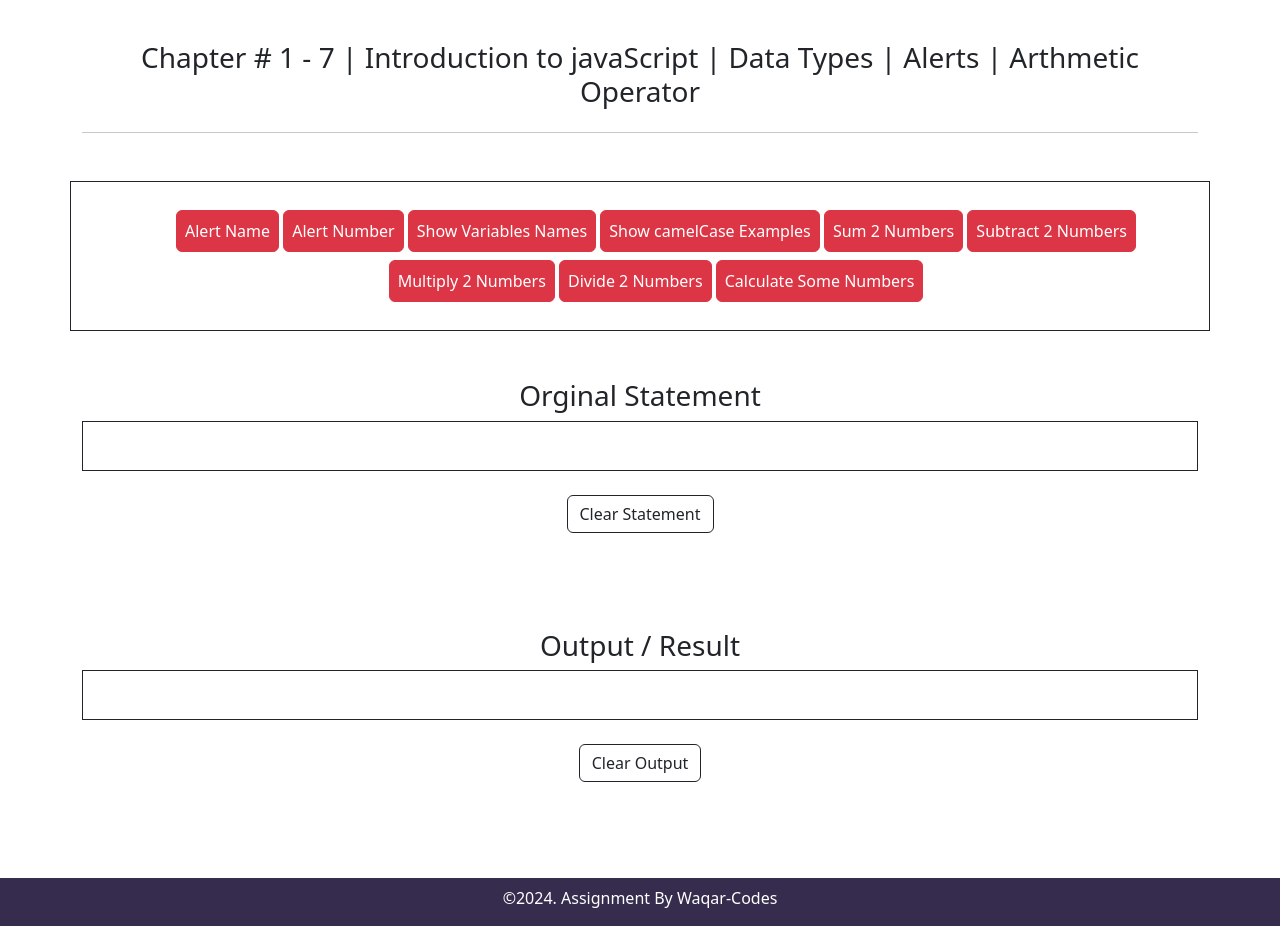
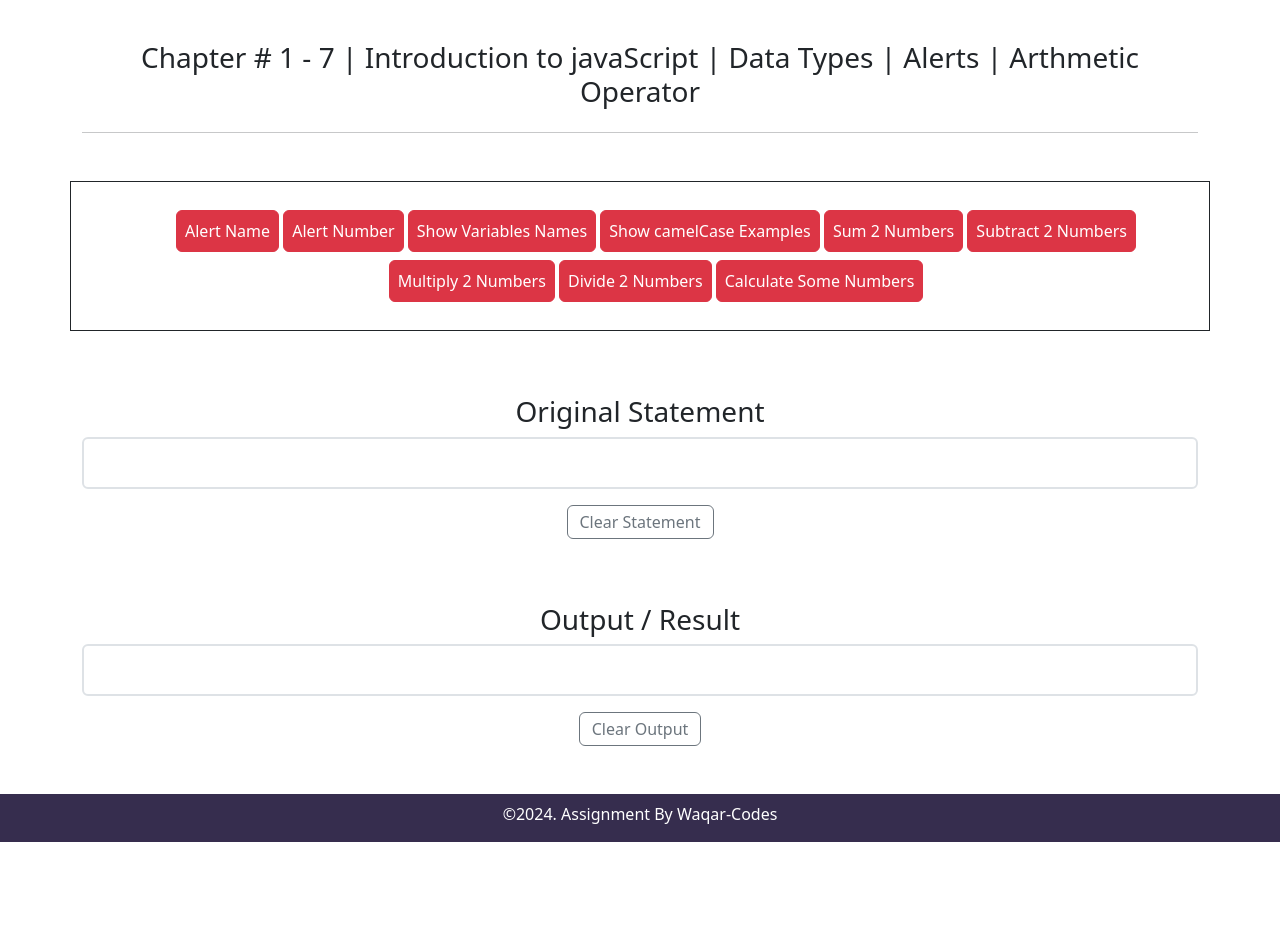
Before and after one commit to waqaremadina1/Assignment-8, a plain HTML site: page index.html in a window 1280 px wide. Shown: the part 63-989 px from the top of the page. After the commit the page ends 905 px from the top, so only its background shows below. Drawn offline with nearby package versions, Linux system fonts and the light colour scheme.

Commit message:
index.html

```diff
--- a/index.html
+++ b/index.html
@@ -14,6 +14,9 @@
 
   <body>
     <header>
+
+      <!-- Navbar -->
+
       <nav class="navbar navbar-expand-lg navbar-light">
         <div class="container">
           <a class="navbar-brand text-white" href="#">Assignment</a>
@@ -55,6 +58,9 @@
       </nav>
     </header>
 
+
+    <!-- Heading -->
+
     <main class="py-5">
       <div class="container">
         <div class="row text-center">
@@ -67,6 +73,11 @@
         </div>
         <hr />
       </div>
+
+
+      <!-- Button -->
+
+
       <div id="button">
         <div class="container mt-5 border border-dark">
           <div class="row text-center my-3">
@@ -130,52 +141,40 @@
         </div>
       </div>
 
-       <div class="py-5">
-      <div class="container">
-        <div class="row">
-          <div class="col">
-            <h3 class="text-center">Orginal Statement</h3>
-          </div>
 
-        </div>
-        <div class="row">
-          <div class="col">
-            <div class="border border-dark p-4">
-            <div id="statement" class="text-center"></div>
-          </div>
-          <div class="text-center">
-            <button class=" btn btn-outline-dark mt-4" id="clearStatementButton">Clear Statement</button>
-          </div>
-          </div>
-        </div>
+<!-- Statement -->
+
+    <div class="container">
+      <div class="container text-center">
+          <h3 class="mt-5 pt-3"> Original Statement</h3>
       </div>
-    </div>
-
-       <div class="py-5">
-      <div class="container">
-        <div class="row">
-          <div class="col">
-            <h3 class="text-center">Output / Result</h3>
-          </div>
-
-        </div>
-        <div class="row">
-          <div class="col">
-            <div class="border border-dark p-4">
-            <div id="output"></div>
-          </div>
-          <div class="text-center">
-            <button class=" btn btn-outline-dark mt-4" id="clearOutputButton">Clear Output</button>
-          </div>
-          </div>
-        </div>
+      <div id="statement" class="container border-2 border px-5 py-4 text-center p-3 rounded">
       </div>
-    </div>
+      <div class="container text-center mt-3 ">
+          <button id="clearStatement" type="button" class="btn btn-outline-secondary py-1">Clear Statement</button>
+      </div>
+  </div>
 
 
+ <!-- Output -->
+
+  <div class="container">
+      <div class="container text-center">
+          <h3 class="mt-5 pt-3">Output / Result</h3>
+      </div>
+      <div id="output" class="container border-2 border px-5 py-4 p-3 rounded">
+
+      </div>
+      <div class="container text-center mt-3 ">
+          <button id="clearOutput" type="button" class="btn btn-outline-secondary py-1">Clear Output</button>
+      </div>
+  </div>
 
 
     </main>
+
+    <!-- Footer -->
+
     <footer>
       <div class="container text-center text-white">
         <div class="row d-flex text-center pt-2">
```
